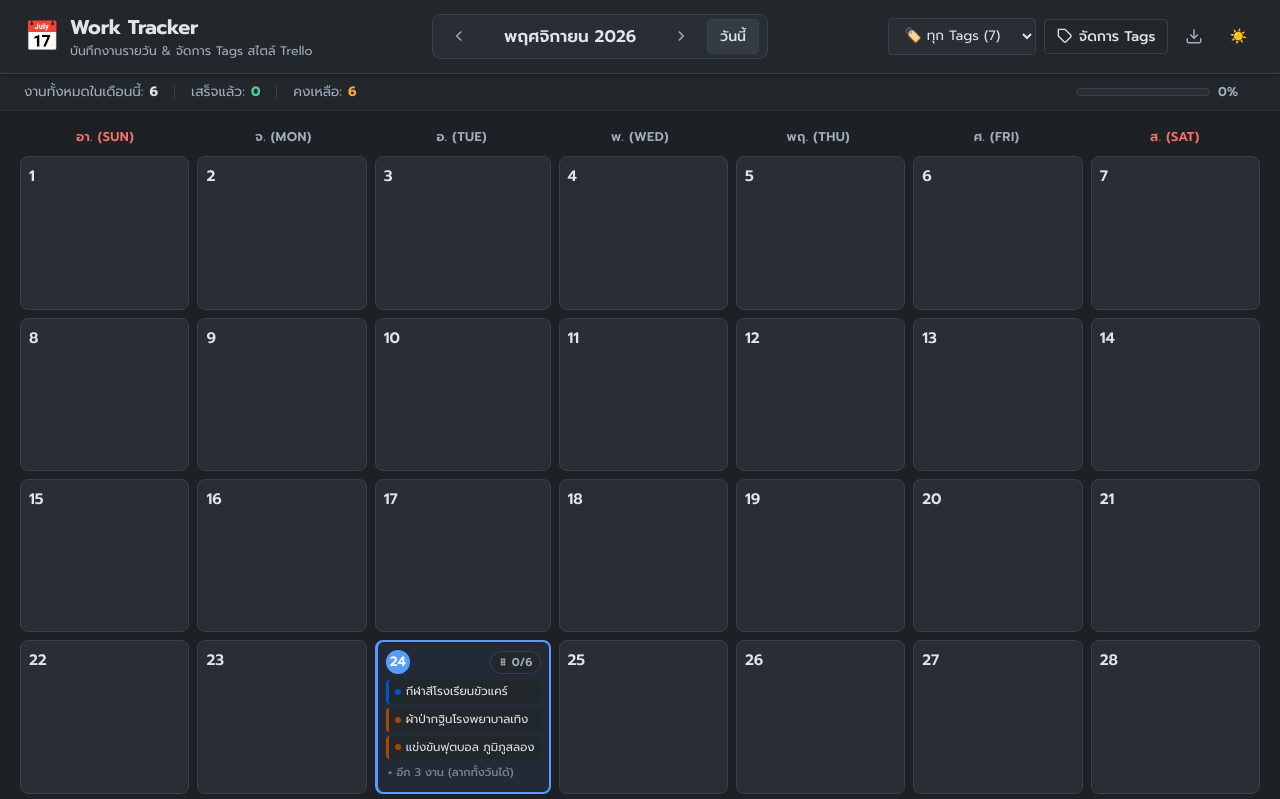
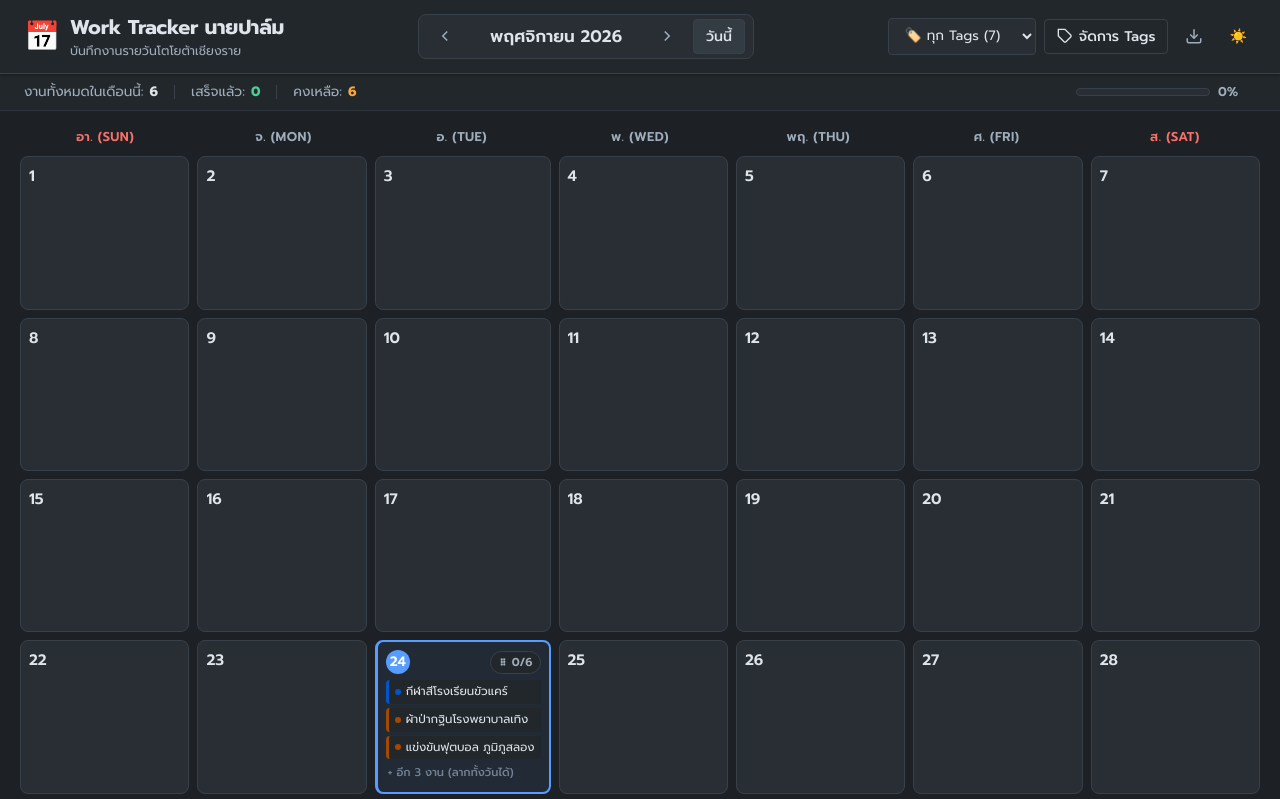
Before and after one commit to plamza5555/work-tracker, a plain HTML site: page index.html in a window 1280 px wide. Shown: the top 799 px of the page. Drawn offline with Linux system fonts and the light colour scheme.

Commit message:
Update index.html

```diff
--- a/index.html
+++ b/index.html
@@ -16,8 +16,8 @@
       <div class="app-logo">
         <span class="logo-icon">📅</span>
         <div class="logo-text">
-          <h1>Work Tracker</h1>
-          <span class="subtitle">บันทึกงานรายวัน & จัดการ Tags สไตล์ Trello</span>
+          <h1>Work Tracker นายปาล์ม</h1>
+          <span class="subtitle">บันทึกงานรายวันโตโยต้าเชียงราย</span>
         </div>
       </div>
     </div>
```
